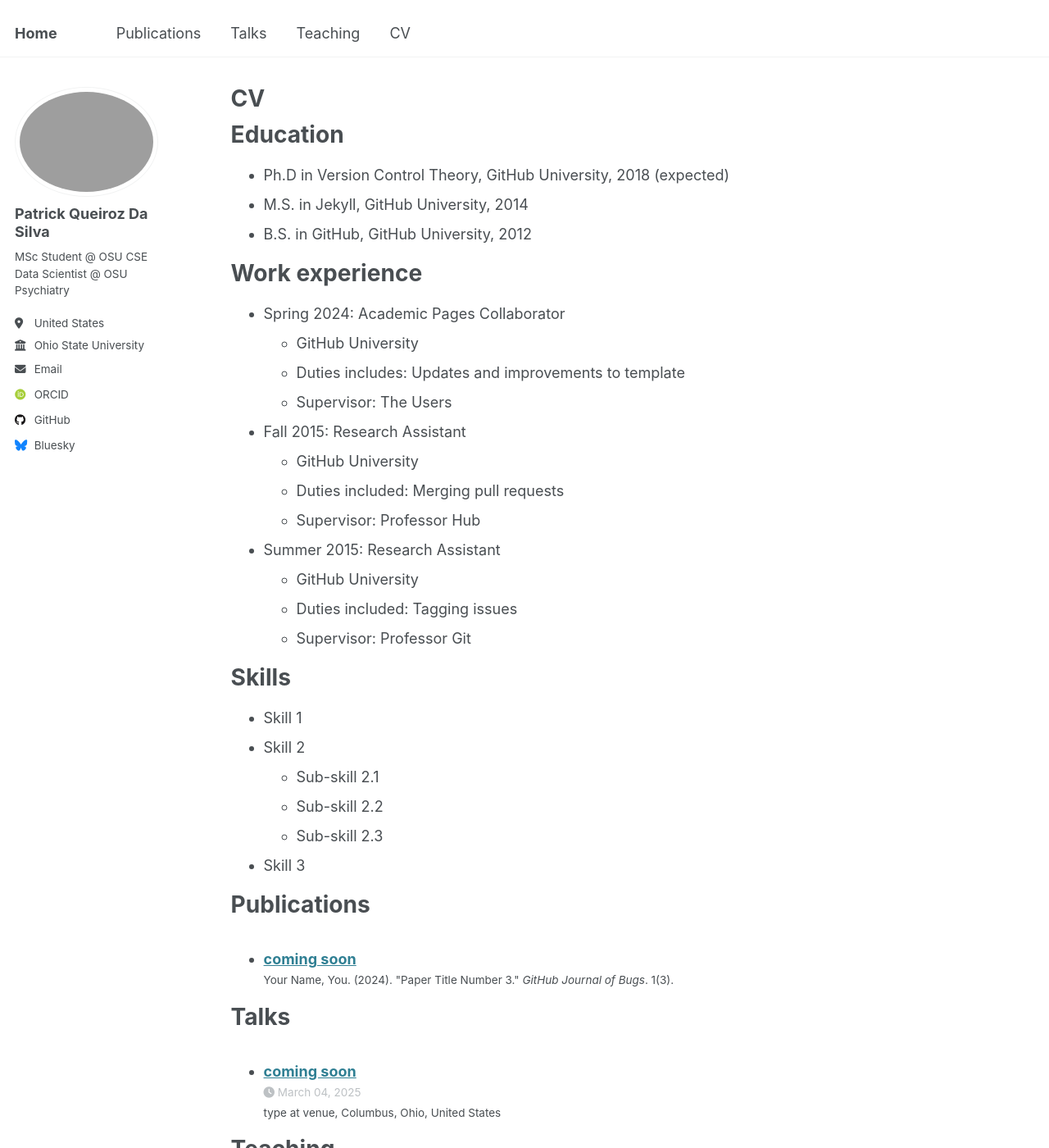
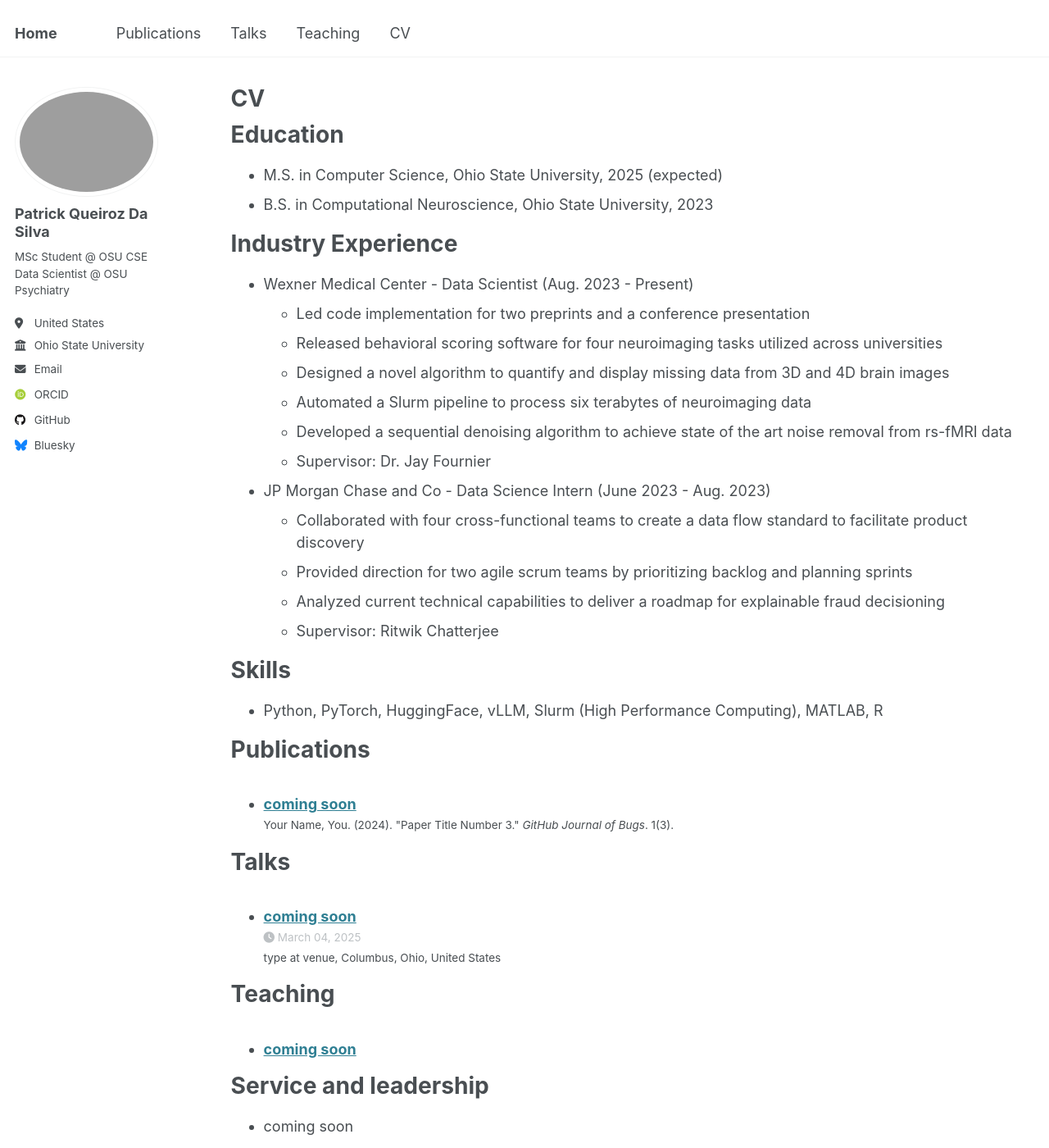
Before and after one commit to patqdasilva/patqdasilva.github.io, a Jekyll site: the page built from _pages/cv.md, in a window 1280 px wide and 1400 px high. Shown: the whole window at 82% size. Built offline with Jekyll 4.4.1, drawn with Linux system fonts in a browser that asks for light colours; some web fonts are replaced; some of the changed text lies outside the part shown.

Commit message:
Update cv.md

```diff
--- a/_pages/cv.md
+++ b/_pages/cv.md
@@ -11,35 +11,28 @@ redirect_from:
 
 Education
 ======
-* Ph.D in Version Control Theory, GitHub University, 2018 (expected)
-* M.S. in Jekyll, GitHub University, 2014
-* B.S. in GitHub, GitHub University, 2012
+* M.S. in Computer Science, Ohio State University, 2025 (expected)
+* B.S. in Computational Neuroscience, Ohio State University, 2023
 
-Work experience
+Industry Experience
 ======
-* Spring 2024: Academic Pages Collaborator
-  * GitHub University
-  * Duties includes: Updates and improvements to template
-  * Supervisor: The Users
+* Wexner Medical Center - Data Scientist (Aug. 2023 - Present)
+  * Led code implementation for two preprints and a conference presentation
+  * Released behavioral scoring software for four neuroimaging tasks utilized across universities
+  * Designed a novel algorithm to quantify and display missing data from 3D and 4D brain images
+  * Automated a Slurm pipeline to process six terabytes of neuroimaging data
+  * Developed a sequential denoising algorithm to achieve state of the art noise removal from rs-fMRI data
+  * Supervisor: Dr. Jay Fournier
 
-* Fall 2015: Research Assistant
-  * GitHub University
-  * Duties included: Merging pull requests
-  * Supervisor: Professor Hub
-
-* Summer 2015: Research Assistant
-  * GitHub University
-  * Duties included: Tagging issues
-  * Supervisor: Professor Git
+* JP Morgan Chase and Co - Data Science Intern (June 2023 - Aug. 2023)
+  * Collaborated with four cross-functional teams to create a data flow standard to facilitate product discovery
+  * Provided direction for two agile scrum teams by prioritizing backlog and planning sprints
+  * Analyzed current technical capabilities to deliver a roadmap for explainable fraud decisioning
+  * Supervisor: Ritwik Chatterjee
 
 Skills
 ======
-* Skill 1
-* Skill 2
-  * Sub-skill 2.1
-  * Sub-skill 2.2
-  * Sub-skill 2.3
-* Skill 3
+* Python, PyTorch, HuggingFace, vLLM, Slurm (High Performance Computing), MATLAB, R
 
 Publications
 ======
@@ -61,4 +54,4 @@ Teaching
 
 Service and leadership
 ======
-* Currently signed in to 43 different slack teams
+* coming soon
```
